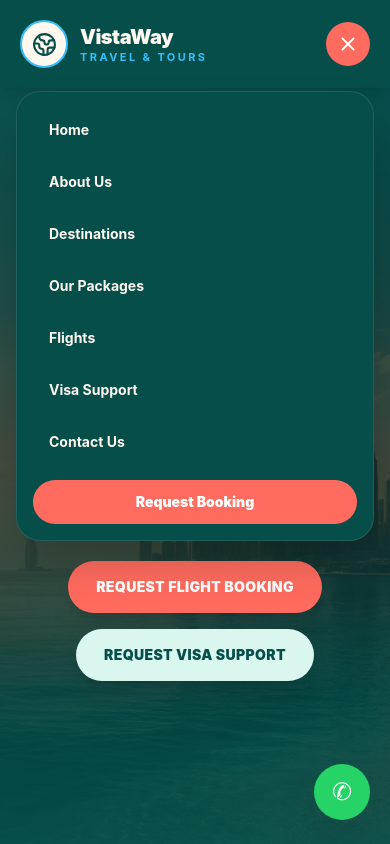
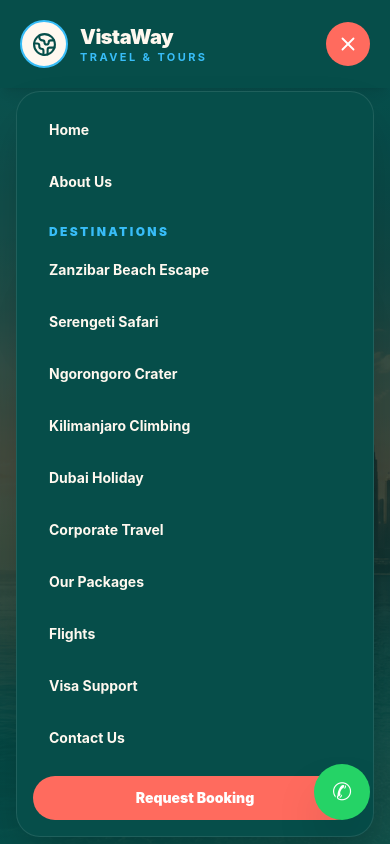
Before and after one commit to brianmichaelu/vistaway-travel-website, a Next.js app: page / in a window 390 px wide. Both pictures are taken after a click on the button "Toggle mobile menu". Shown: the top 844 px of the page. Built offline with nearby package versions, Linux system fonts and the light colour scheme.

Commit message:
Update Header.tsx

```diff
--- a/components/Header.tsx
+++ b/components/Header.tsx
@@ -6,11 +6,19 @@ import { ChevronDown, Globe2, Menu, X } from "lucide-react";
 const navLinks = [
   { label: "Home", href: "#home" },
   { label: "About Us", href: "#why-us" },
-  { label: "Destinations", href: "#packages", hasDropdown: true },
   { label: "Our Packages", href: "#packages" },
   { label: "Flights", href: "#flights" },
   { label: "Visa Support", href: "#dubai-visa" },
   { label: "Contact Us", href: "#contact" }
+];
+
+const destinationLinks = [
+  { label: "Zanzibar Beach Escape", href: "#package-zanzibar" },
+  { label: "Serengeti Safari", href: "#package-safari" },
+  { label: "Ngorongoro Crater", href: "#package-ngorongoro" },
+  { label: "Kilimanjaro Climbing", href: "#package-kilimanjaro" },
+  { label: "Dubai Holiday", href: "#package-dubai" },
+  { label: "Corporate Travel", href: "#package-corporate" }
 ];
 
 export default function Header() {
@@ -42,19 +50,48 @@ export default function Header() {
         </a>
 
         <div className="hidden items-center gap-6 lg:flex">
-          {navLinks.map((link) => (
+          {navLinks.slice(0, 2).map((link) => (
             <a
               key={link.label}
               href={link.href}
-              className="group flex cursor-pointer items-center gap-1 text-sm font-bold text-[#FFF8EF]/90 transition hover:text-[#FF6B5E]"
+              className="cursor-pointer text-sm font-bold text-[#FFF8EF]/90 transition hover:text-[#FF6B5E]"
             >
               {link.label}
-              {link.hasDropdown && (
-                <ChevronDown
-                  size={15}
-                  className="transition group-hover:rotate-180"
-                />
-              )}
+            </a>
+          ))}
+
+          <div className="group relative">
+            <a
+              href="#packages"
+              className="flex cursor-pointer items-center gap-1 text-sm font-bold text-[#FFF8EF]/90 transition hover:text-[#FF6B5E]"
+            >
+              Destinations
+              <ChevronDown
+                size={15}
+                className="transition group-hover:rotate-180"
+              />
+            </a>
+
+            <div className="invisible absolute left-0 top-full z-[999] mt-4 w-64 translate-y-2 rounded-3xl border border-white/10 bg-white p-3 opacity-0 shadow-2xl transition group-hover:visible group-hover:translate-y-0 group-hover:opacity-100">
+              {destinationLinks.map((link) => (
+                <a
+                  key={link.label}
+                  href={link.href}
+                  className="block rounded-2xl px-4 py-3 text-sm font-bold text-[#064E4A] transition hover:bg-[#D9F7EF] hover:text-[#FF6B5E]"
+                >
+                  {link.label}
+                </a>
+              ))}
+            </div>
+          </div>
+
+          {navLinks.slice(2).map((link) => (
+            <a
+              key={link.label}
+              href={link.href}
+              className="cursor-pointer text-sm font-bold text-[#FFF8EF]/90 transition hover:text-[#FF6B5E]"
+            >
+              {link.label}
             </a>
           ))}
         </div>
@@ -79,7 +116,33 @@ export default function Header() {
       {isMenuOpen && (
         <div className="absolute left-4 right-4 top-[5.7rem] z-[999] rounded-3xl border border-white/10 bg-[#064E4A] p-4 shadow-2xl lg:hidden">
           <div className="grid gap-2">
-            {navLinks.map((link) => (
+            {navLinks.slice(0, 2).map((link) => (
+              <a
+                key={link.label}
+                href={link.href}
+                onClick={closeMenu}
+                className="cursor-pointer rounded-2xl px-4 py-3 text-sm font-bold text-[#FFF8EF] transition hover:bg-[#D9F7EF] hover:text-[#064E4A]"
+              >
+                {link.label}
+              </a>
+            ))}
+
+            <p className="px-4 pt-3 text-xs font-black uppercase tracking-[0.2em] text-[#38BDF8]">
+              Destinations
+            </p>
+
+            {destinationLinks.map((link) => (
+              <a
+                key={link.label}
+                href={link.href}
+                onClick={closeMenu}
+                className="cursor-pointer rounded-2xl px-4 py-3 text-sm font-bold text-[#FFF8EF] transition hover:bg-[#D9F7EF] hover:text-[#064E4A]"
+              >
+                {link.label}
+              </a>
+            ))}
+
+            {navLinks.slice(2).map((link) => (
               <a
                 key={link.label}
                 href={link.href}
```
